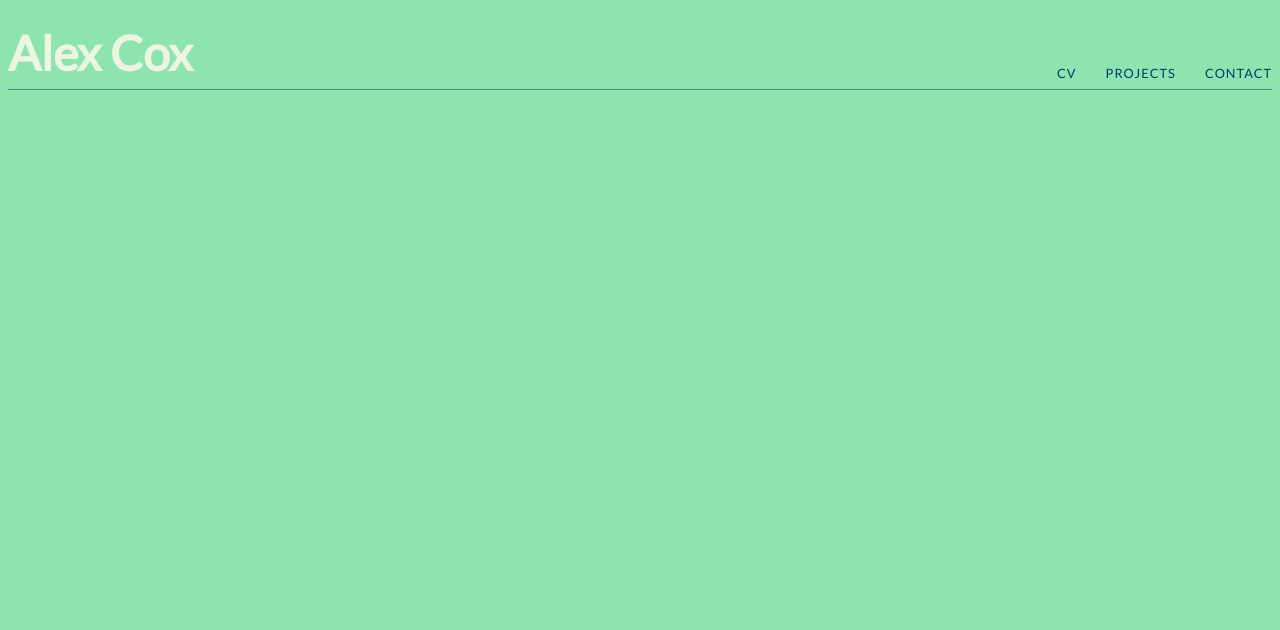
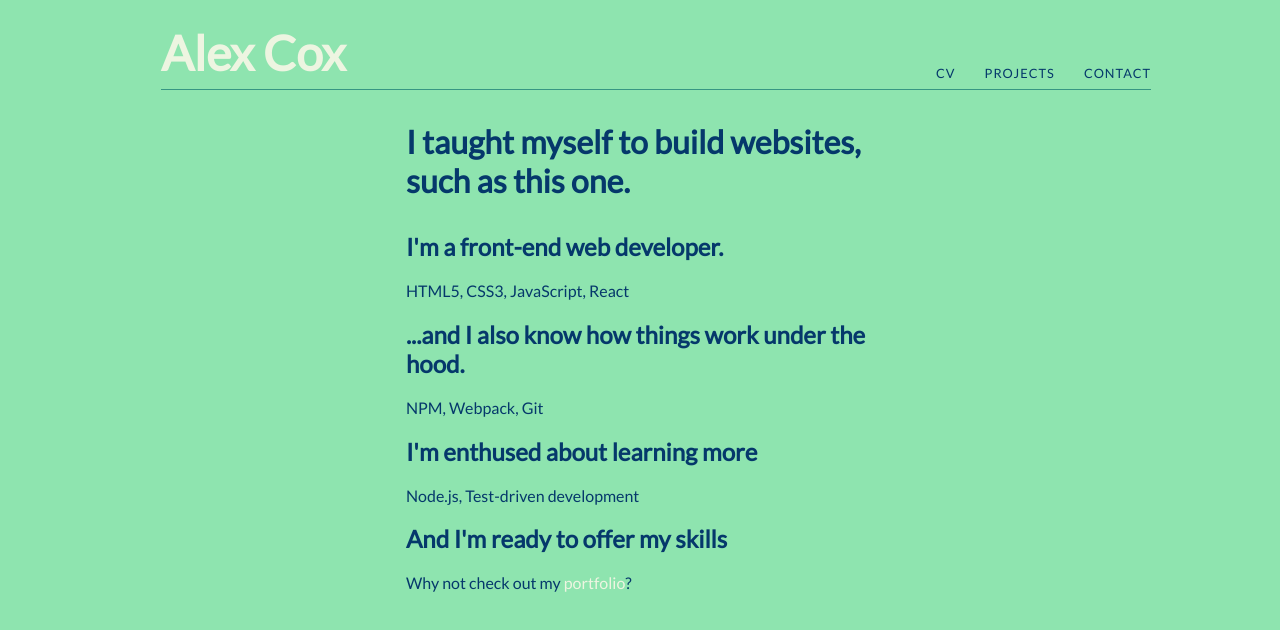
Before and after one commit to digidub/portfolio-site, a Svelte app: page / in a window 1280 px wide. Shown: the top 630 px of the page. Built offline with nearby package versions, Linux system fonts and the light colour scheme.

Commit message:
use App for compiler

```diff
--- a/src/main.js
+++ b/src/main.js
@@ -1,7 +1,7 @@
 import App from './App.svelte';
 import Header from './Header.svelte';
 
-const app = new Header({
+const app = new App({
   target: document.body,
 });
 
```
